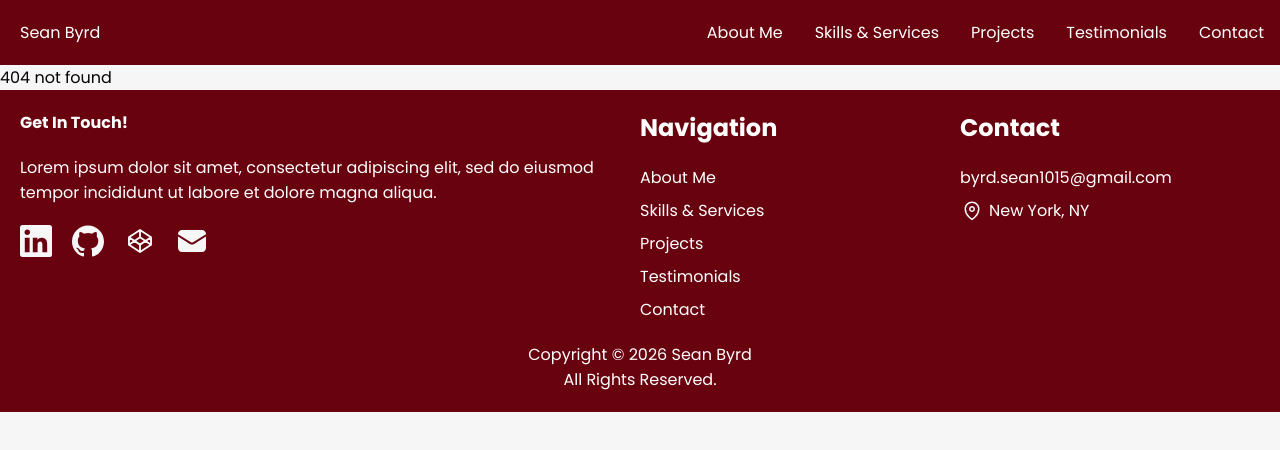
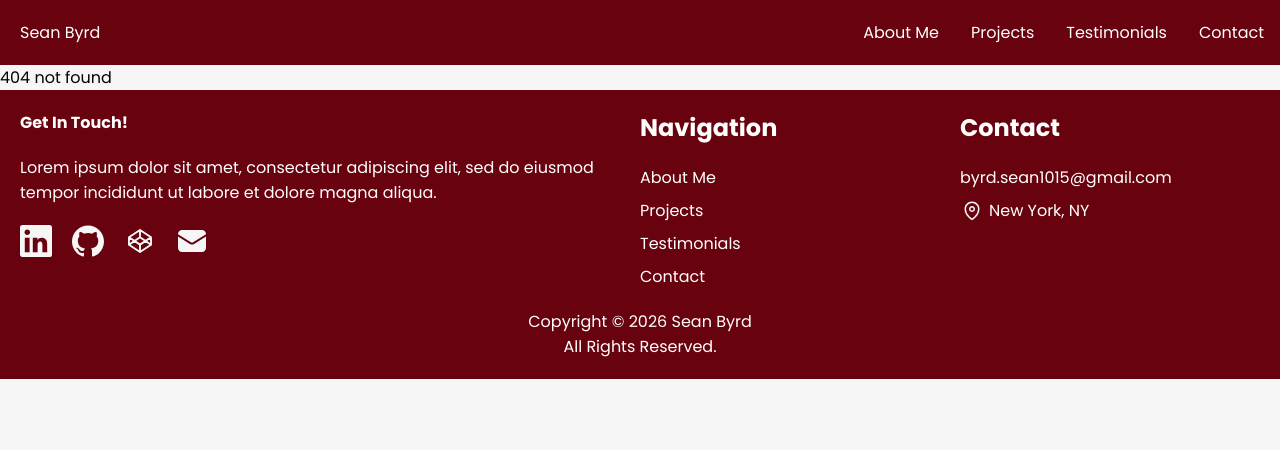
Before and after one commit to byrdsean/portfolio, a React (Vite) app: page /not-found in a window 1280 px wide. Shown: the top 450 px of the page. Built offline with nearby package versions, Linux system fonts and the light colour scheme.

Commit message:
Updating code so navigation links outside of homepage still link properly.

```diff
--- a/src/app/App.tsx
+++ b/src/app/App.tsx
@@ -1,5 +1,6 @@
 import './App.css'
-import { Route, Routes } from "react-router-dom";
+import { useCallback, useEffect } from 'react';
+import { Route, Routes, useLocation } from "react-router-dom";
 import Home from "../components/home/home.tsx"
 import Navigation from "../components/navigation/navigation.tsx"
 import Footer from "../components/footer/footer.tsx"
@@ -7,6 +8,27 @@ import ProjectDescription from "../components/projects/projectDescription.tsx";
 import NotFound from "../components/notFound/NotFound.tsx";
 
 const App = ()=> {
+
+    const SCROLL_TIMEOUT_MILLISECONDS = 200;
+
+    const { hash } = useLocation();
+
+    const scrollToHash = useCallback(() => {
+        const hashId = hash?.replace('#', '');
+        if (!hashId) return;
+
+        const scrollElement = document.getElementById(hashId);
+        if (!scrollElement) return;
+
+        setTimeout(() => {
+            scrollElement.scrollIntoView();
+        }, SCROLL_TIMEOUT_MILLISECONDS);
+    }, [hash]);
+
+    useEffect(() => {
+        scrollToHash();
+    }, [hash, scrollToHash]);
+
     return (
         <>
             <Navigation />
--- a/src/components/navigation/navigationLinkList.tsx
+++ b/src/components/navigation/navigationLinkList.tsx
@@ -9,10 +9,9 @@ interface NavigationLinkList {
 
 export const navigationLinks = {
     links: [
-        { href: "#about-me", text: "About Me" },
-        { href: "#skills-and-services", text: "Skills & Services" },
-        { href: "#projects", text: "Projects" },
-        { href: "#testimonials", text: "Testimonials" },
-        { href: "#contact", text: "Contact" },
+        { href: `${import.meta.env.BASE_URL}#about-me`, text: "About Me" },
+        { href: `${import.meta.env.BASE_URL}#projects`, text: "Projects" },
+        { href: `${import.meta.env.BASE_URL}#testimonials`, text: "Testimonials" },
+        { href: `${import.meta.env.BASE_URL}#contact`, text: "Contact" },
     ]
 } as NavigationLinkList;
```
